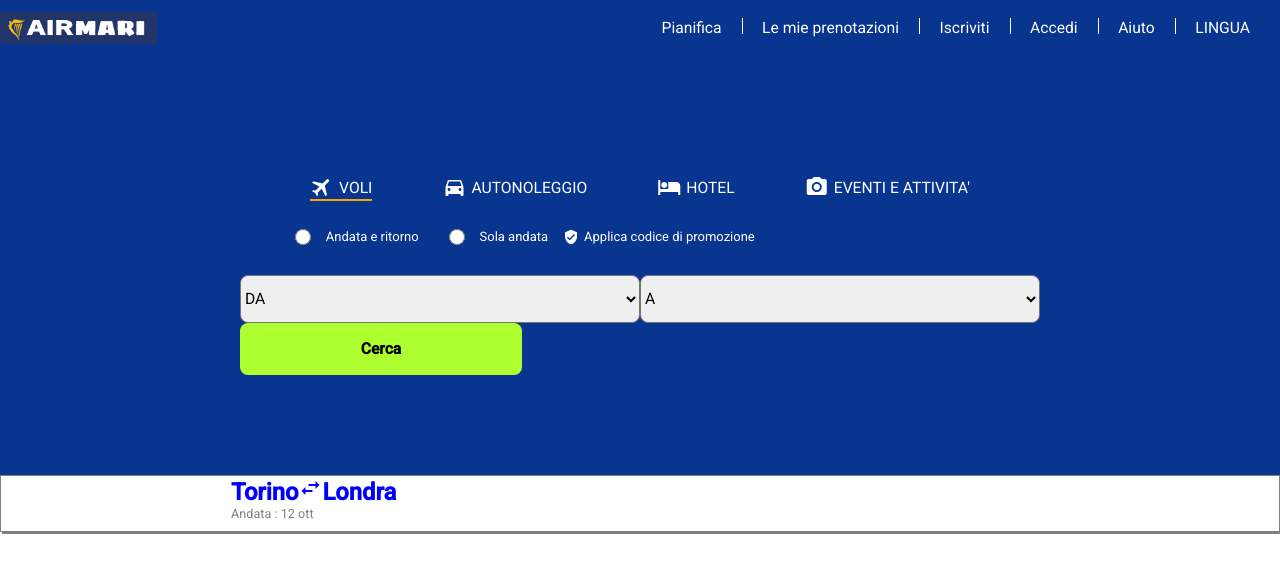
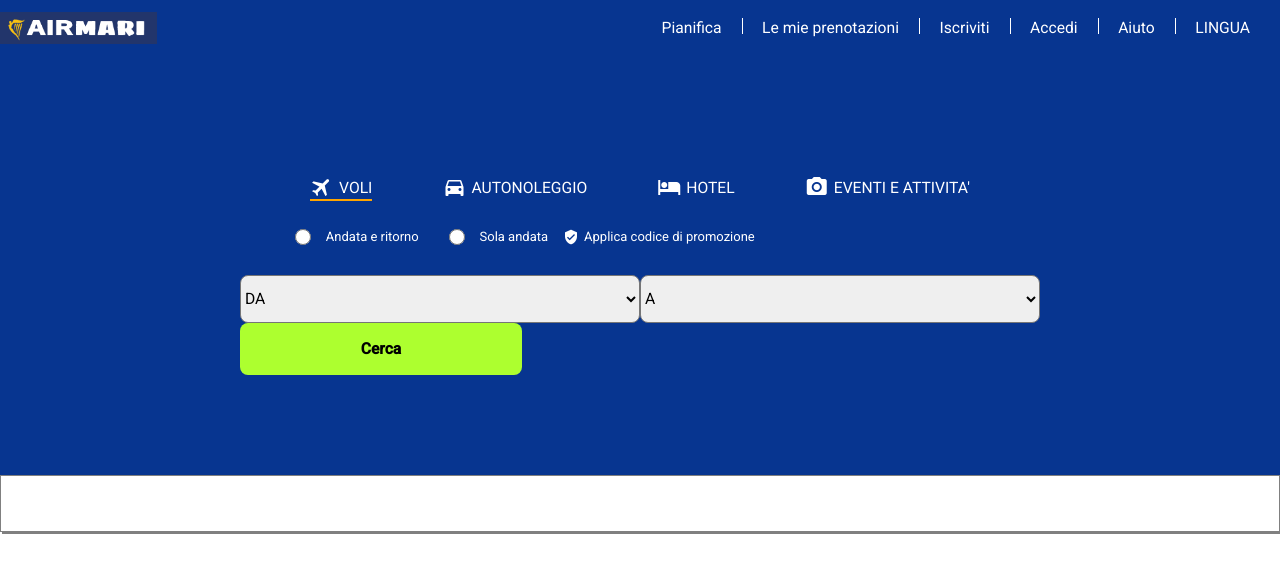
Before and after one commit to alemari-aesys/airmari, a React (Create React App) app: page / in a window 1280 px wide. Shown: the top 572 px of the page. Built offline with nearby package versions, Linux system fonts and the light colour scheme.

Commit message:
add cities and date to container

```diff
--- a/src/App.tsx
+++ b/src/App.tsx
@@ -3,8 +3,10 @@ import Navbar from "./components/Navbar";
 import Container from "./components/Container";
 
 interface contextInt {
-  cities: dataInt;
-  setCities: React.Dispatch<React.SetStateAction<dataInt[]>> | undefined;
+  cities: dataInt | undefined;
+  setCities: React.Dispatch<React.SetStateAction<dataInt[]>> | any;
+  departureDate: string;
+  setDepartureDate: React.Dispatch<React.SetStateAction<string>> | any;
 }
 
 export interface dataInt {
@@ -15,14 +17,22 @@ export interface dataInt {
 export const context = createContext<contextInt>({
   cities: { firstCity: "", secondCity: "" },
   setCities: undefined,
+  departureDate: "",
+  setDepartureDate: undefined,
 });
 
 const App: React.FC = (): JSX.Element => {
-  const [cities, setCities] = useState<dataInt>();
+  const [cities, setCities] = useState<dataInt>({
+    firstCity: "",
+    secondCity: "",
+  });
+  const [departureDate, setDepartureDate] = useState<string>("");
 
   return (
     <div>
-      <context.Provider value={{ cities, setCities }}>
+      <context.Provider
+        value={{ cities, setCities, departureDate, setDepartureDate }}
+      >
         <Navbar />
         <Container />
       </context.Provider>
--- a/src/components/Container/index.tsx
+++ b/src/components/Container/index.tsx
@@ -1,5 +1,7 @@
 import styled from "styled-components";
 import { headerProps } from "../Navbar/Header";
+import { context } from "../../App";
+import { useContext } from "react";
 
 const HeaderContainer = styled.div`
   display: flex;
@@ -14,11 +16,18 @@ const HeaderContainer = styled.div`
 `;
 
 export default function Container() {
+  const { cities, departureDate } = useContext(context);
+
   return (
     <HeaderContainer backgroundColor={"white"}>
       <div className="inside">
-        Torino<span className="material-icons containerIcon">swap_horiz</span>
-        Londra
+        {/* Torino<span className="material-icons containerIcon">swap_horiz</span>
+        Londra */}
+        {cities?.firstCity && cities.firstCity}
+        {cities?.secondCity && (
+          <span className="material-icons containerIcon">swap_horiz</span>
+        )}
+        {cities?.secondCity && cities.secondCity}
         <div
           style={{
             textAlign: "left",
@@ -27,7 +36,7 @@ export default function Container() {
             fontWeight: "normal",
           }}
         >
-          Andata : 12 ott
+          {departureDate && `Andata: ${departureDate}`}
         </div>
       </div>
     </HeaderContainer>
--- a/src/components/Navbar/Tabs/ButtonsWithTabs.tsx
+++ b/src/components/Navbar/Tabs/ButtonsWithTabs.tsx
@@ -9,7 +9,6 @@ import SelectWrapper from "../SearchWidget/SelectMenus/SelectContainer";
 import { format } from "date-fns";
 import { context } from "../../../App";
 import { useContext } from "react";
-import { dataInt } from "../../../App";
 
 const Title = styled.div`
   display: inline-block;
@@ -42,7 +41,8 @@ export default function ButtonsWithTabs() {
   const [iataArrival, setIataArrival] = useState<string>("");
   const [cityFrom, setCityFrom] = useState<string>("");
   const [cityTo, setCityTo] = useState<string>("");
-  const { cities, setCities } = useContext(context);
+
+  const { setCities, setDepartureDate } = useContext(context);
 
   useEffect(() => {
     if (cityFrom !== "" && cityTo !== "") {
@@ -50,15 +50,10 @@ export default function ButtonsWithTabs() {
     }
   }, [cityFrom, cityTo]);
 
-  const token = `Bearer jv9gf6r5qz6z3zxjvzddvcwr`;
+  const token = process.env.REACT_APP_AUTHORIZATION;
   const [startDate, setStartDate] = useState(new Date());
 
   const getData = (vanillaDate: string) => {
-    console.log(iataDeparture);
-    console.log(iataArrival);
-
-    console.log(vanillaDate);
-
     const config: AxiosRequestConfig = {
       headers: {
         Accept: "application/json",
@@ -76,8 +71,9 @@ export default function ButtonsWithTabs() {
 
   function handleSearch() {
     const myDate = format(startDate, "yyyy-MM-dd");
+    setCities({ firstCity: cityFrom, secondCity: cityTo });
+    setDepartureDate(myDate);
     getData(myDate);
-    setCities([]);
   }
 
   return (
```
Also changed, not shown: 1 other file (tests, documents, lock files or other folders).
